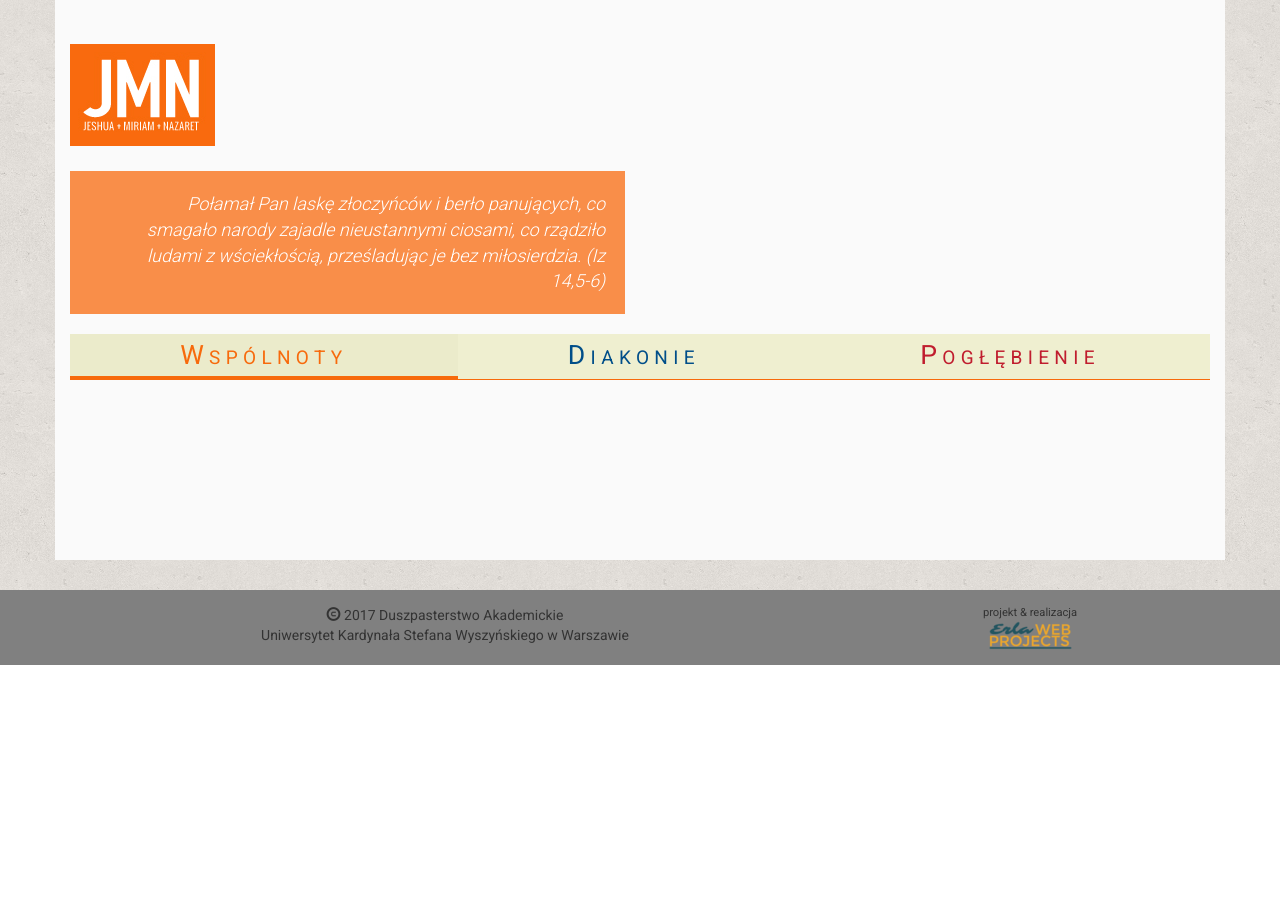
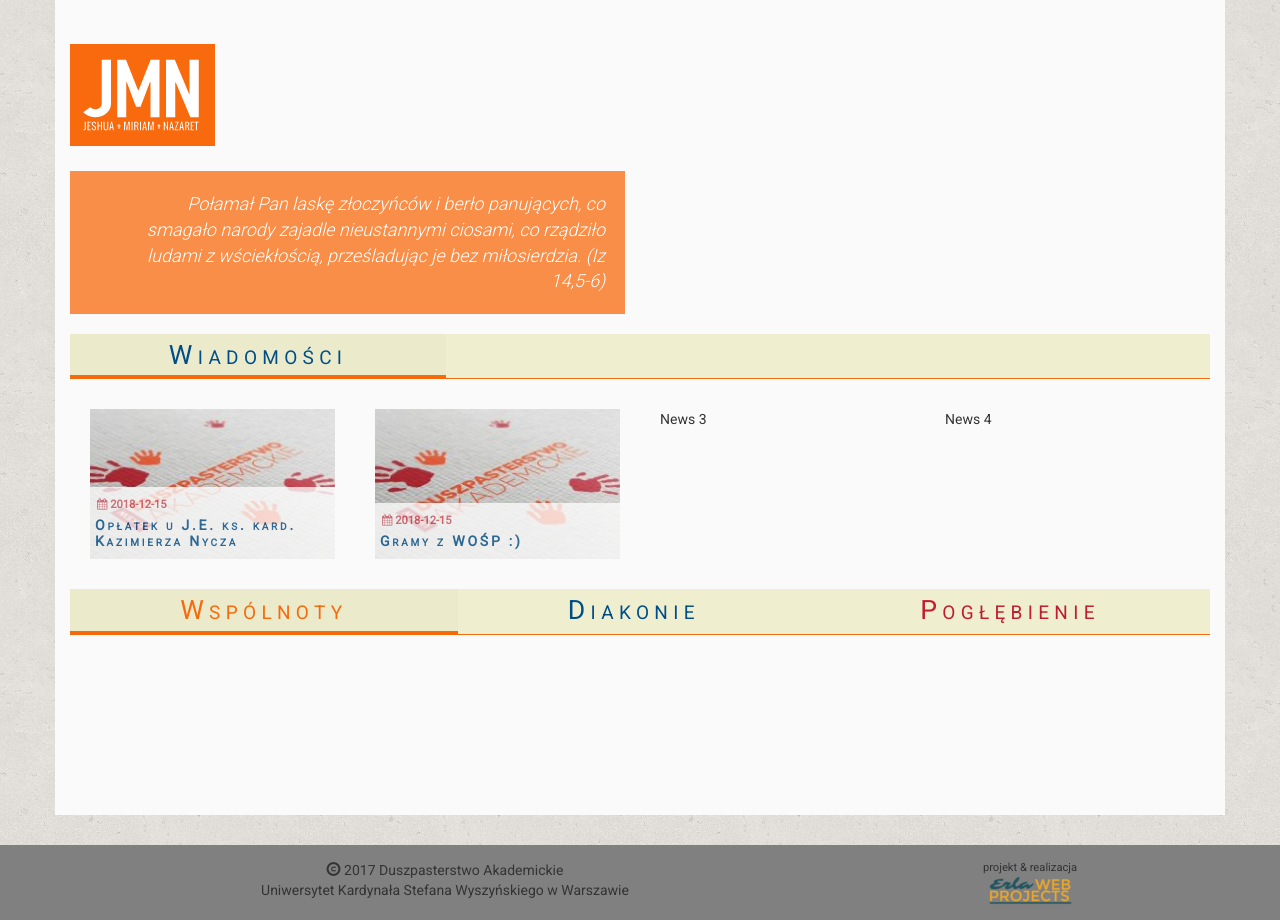
Before and after one commit to kowal2499/UKSW, a WordPress theme: template themes/UKSW-1.1/page-home2.php in a window 1280 px wide. Shown: the part 172-1092 px from the top of the page. Before the commit the page ends 837 px from the top, so only its background shows below. Run offline with PHP 8.4 and a stand-in for WordPress, Linux system fonts and the light colour scheme; the site name, menu and one post (Sample post) are stand-ins, and other content is empty; some libraries are stand-ins or nearby versions.

Commit message:
sekcja wiadomości

```diff
--- a/themes/UKSW-1.1/assets/src/scss/_front-page.scss
+++ b/themes/UKSW-1.1/assets/src/scss/_front-page.scss
@@ -43,16 +43,23 @@ section.welcome-screen {
 	}
 }
 
-section.tabbed-content {
+section.row-content {
 	margin-top: 20px;
 
-	ul.nav.nav-pills {
+	ul.nav.nav-pills,
+	ul {
 		background-color: $cBegeBackground;
 
 		border-bottom: 1px solid $cOrange;
 		margin-left: 0;
+		padding-left: 0;
 
-		li a {
+		li {
+			list-style-type: none;
+		}
+		li a,
+		li h2
+		{
 			font-size: 1.9em;
 			letter-spacing: 0.2em;
 			font-variant: small-caps;
@@ -73,7 +80,18 @@ section.tabbed-content {
 			}
 		}
 
-		li.active a {
+		li h2 {
+			margin: 0;
+			width: 33%;
+			text-align: center;
+			color: $cBlue;
+			padding: 6px 15px;
+			border-bottom: 3px solid $cOrange;
+			background-color: $cBegeBackground2;
+		}
+
+		li.active a
+		{
 			background-color: $cBegeBackground2;
 			border-bottom: 3px solid $cOrange;
 		}
@@ -123,6 +141,65 @@ section.tabbed-content {
 
 				&:hover img {
 					transform: scale(1.1);
+				}
+			}
+		}
+	}
+
+	.news-container {
+		display: flex;
+		flex-direction: row;
+		justify-content: space-evenly;
+
+		width: 100%;
+		height: 180px;
+
+		.news-item {
+
+			margin: 20px;
+			width: 25%;
+			height: 150px;
+			box-sizing: border-box;
+			overflow: hidden;
+
+			a {
+				position: relative;
+				display: block;
+
+				background-image: url("../../imgs/admin-ajax.jpg");
+				background-size: cover;
+				background-position: center center;
+
+
+				width: 100%;
+				height: 100%;
+
+				.title, .date {
+					position: absolute;
+					width: 100%;
+					bottom: 0;
+					padding: 10px 5px;
+
+					text-align: left;
+					font-size: 1.0em;
+					line-height: 1.1em;
+					letter-spacing: 0.2em;
+					font-weight: 600;
+
+					color: $cBlue;
+					background-color: #fff;
+					opacity: 0.75;
+					font-variant: small-caps;
+				}
+
+				.date {
+					position: relative;;
+					padding: 2px;
+					margin-bottom: 5px;
+
+					color: $cRed;
+					font-size: 0.8em;
+					letter-spacing: normal;
 				}
 			}
 		}
--- a/themes/UKSW-1.1/page-home2.php
+++ b/themes/UKSW-1.1/page-home2.php
@@ -54,17 +54,61 @@ get_header();
 
         <div class="row backstage-pattern">
             <div class="col-md-12">
+                <section class="row-content">
+                    <ul>
+                        <li><h2>Wiadomości</h2></li>
+                    </ul>
 
-                <section class="tabbed-content">
+                    <div class="news-container">
+
+                        <div class="news-item">
+                            <a href="">
+                                <div class="title">
+                                    <div class="date">
+                                        <i class="fa fa-calendar" aria-hidden="true"></i> 2018-12-15
+                                    </div>
+                                        Opłatek u J.E. ks. kard. Kazimierza Nycza
+                                </div>
+                            </a>
+                        </div>
+
+
+                        <div class="news-item">
+                            <a href="">
+                                <div class="title">
+                                    <div class="date">
+                                        <i class="fa fa-calendar" aria-hidden="true"></i> 2018-12-15
+                                    </div>
+                                    Gramy z WOŚP :)
+                                </div>
+                            </a>
+                        </div>
+
+                        <div class="news-item">
+                            News 3
+                        </div>
+
+                        <div class="news-item">
+                            News 4
+                        </div>
+                    </div>
+
+                </section>
+            </div>
+        </div>
+
+        <div class="row backstage-pattern">
+            <div class="col-md-12">
+
+                <section class="row-content">
                     <ul class="nav nav-pills nav-justified">
-
                         <?php
                             foreach (activityCategories as $id => $activity) {
                                 echo '<li' . ($id === 0 ? ' class="active"' : ''). '><a data-toggle="tab" href="#' . $activity['href'] .'" style="color: '. $activity['color'] . '">'. $activity['name'] . '</a></li>';
                             }
                         ?>
+                    </ul>
 
-                    </ul>
 
                     <div class="tab-content">
 
```
Also changed, not shown: themes/UKSW-1.1/assets/build/css/mystyle.css, themes/UKSW-1.1/assets/imgs/admin-ajax.jpg (added).
